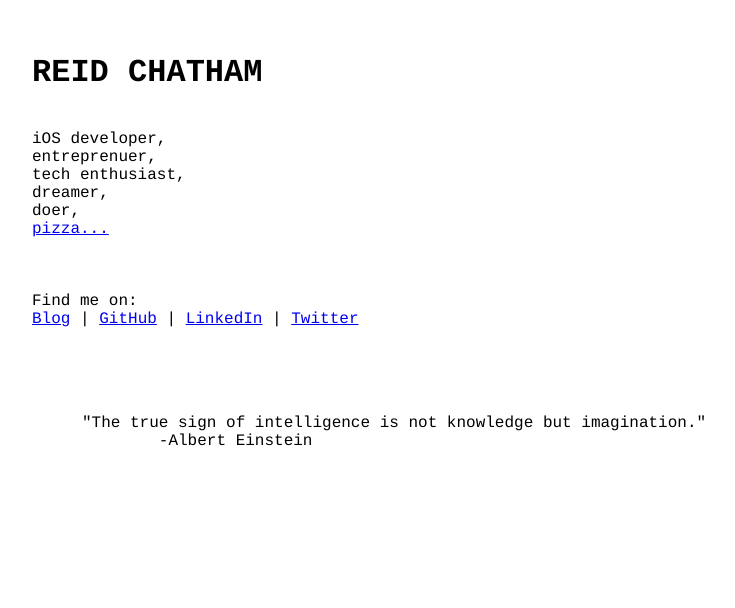
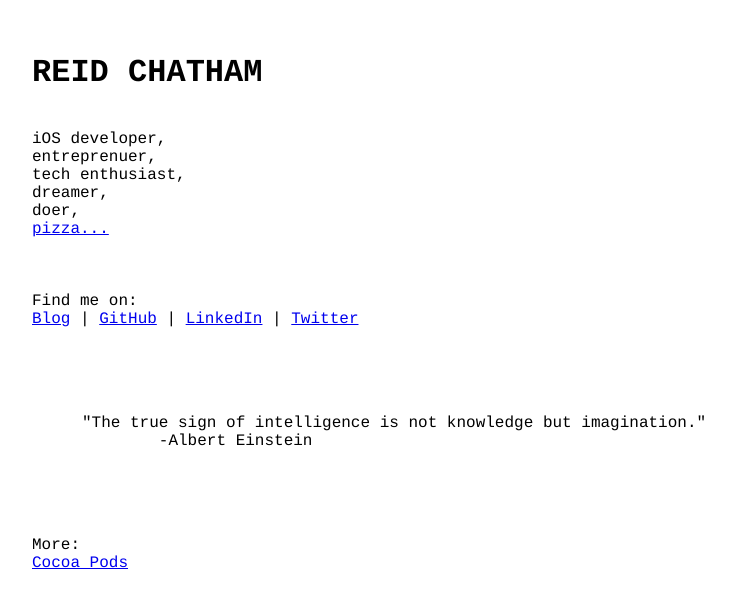
Before and after one commit to rchatham/reidchatham.github.io, a Jekyll site: the page built from index.html, in a window 1280 px wide. Shown: the top 608 px of the page, without its empty margins (32-767 px from the left). Built offline with Jekyll 4.4.1, drawn with Linux system fonts in a browser that asks for light colours.

Commit message:
added cocoapods link

```diff
--- a/index.html
+++ b/index.html
@@ -23,6 +23,11 @@ layout: default
  <!-- </blockquote> -->
  </pre>
 
+
+<p>
+	More: <br>
+	<a href="https://cocoapods.org/owners/14440" target="_blank">Cocoa Pods</a>
+</p>
 <!--
  <pre class="quote"><blockquote>
 “Imagination is more important than knowledge. For knowledge is
```
